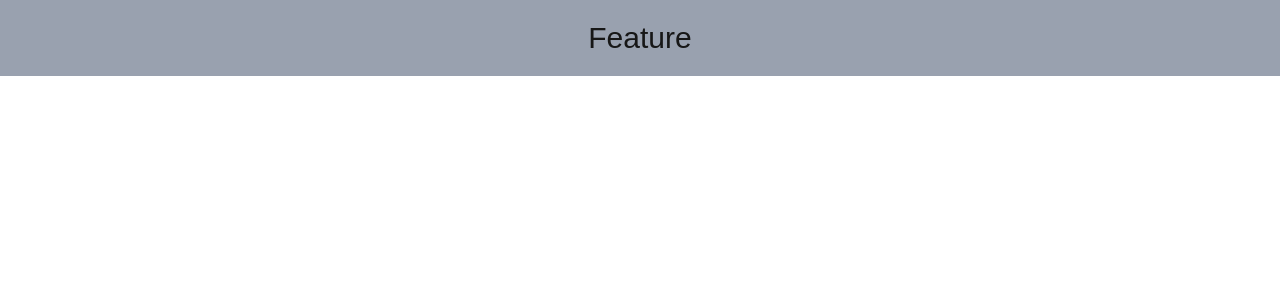
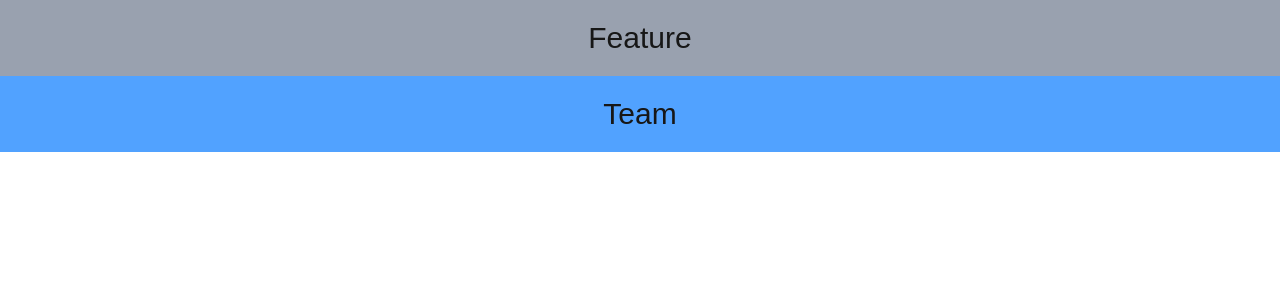
Before and after one commit to eslam-mohamedl/Team-2, a Next.js app: page /about in a window 1280 px wide. Shown: the top 300 px of the page. Built offline with nearby package versions, Linux system fonts and the light colour scheme.

Commit message:
Add Team

```diff
--- a/src/app/about/page.tsx
+++ b/src/app/about/page.tsx
@@ -1,9 +1,11 @@
 import React from "react";
 import Feature from "@/components/Feature";
+import Team from "@/components/Team";
 export default function page() {
   return (
     <div>
       <Feature />
+      <Team />
     </div>
   );
 }
--- /dev/null
+++ b/src/components/Team.tsx
@@ -0,0 +1,9 @@
+import React from 'react'
+
+const Team = () => {
+  return (
+       <div className="bg-blue-400 flex justify-center items-center p-5 text-3xl">Team</div>
+  )
+}
+
+export default Team
```
